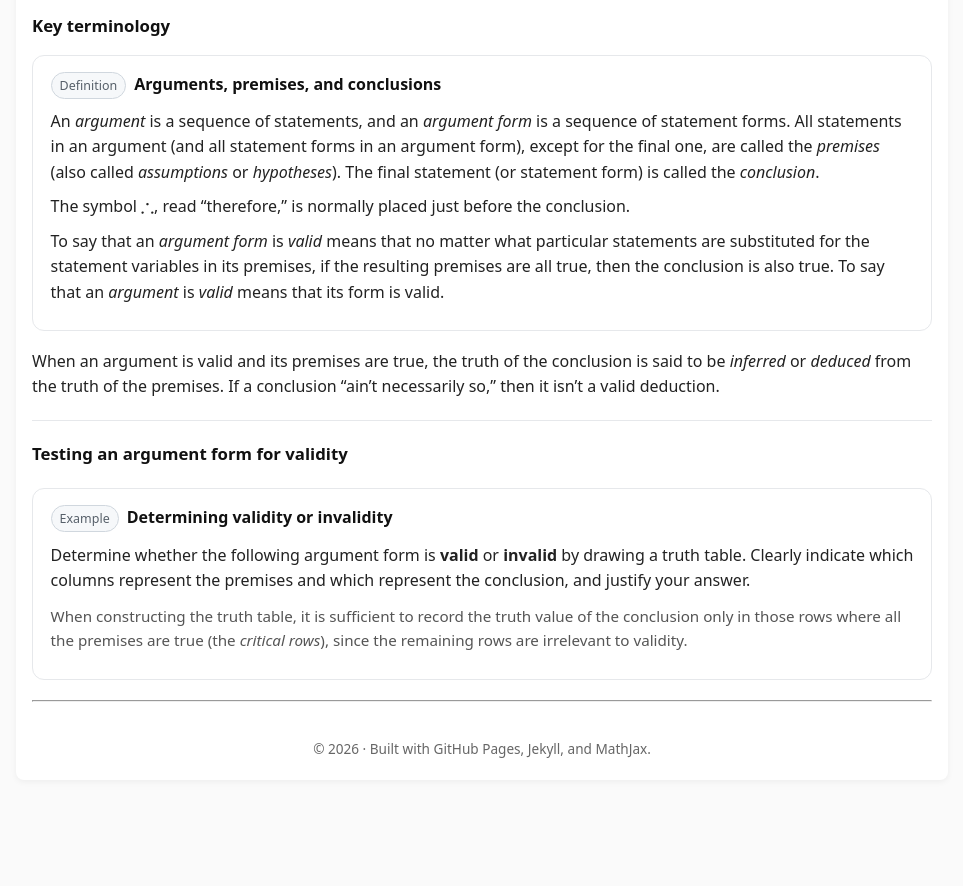
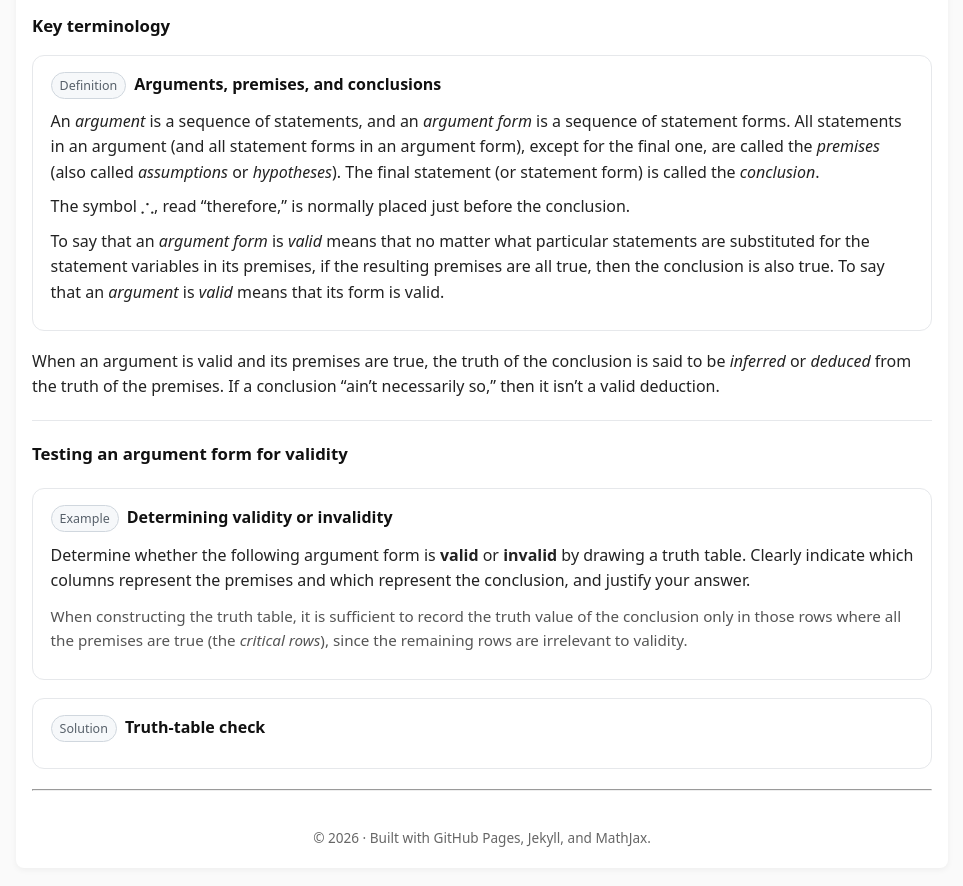
Before and after one commit to SaleemKamaludin/SaleemKamaludin.github.io, a Jekyll site: the page built from courses/comp1604/lecture-notes/lecture-01/index.md, in a window 1280 px wide and 900 px high, scrolled down 1874 px. Shown: the top 886 px of the window, without its empty margins (158-1121 px from the left). Built offline with Jekyll 4.4.1, drawn with Linux system fonts in a browser that asks for light colours; before the commit the page ends 2686 px from its top, so only the background shows below that.

Commit message:
Update index.md

```diff
--- a/courses/comp1604/lecture-notes/lecture-01/index.md
+++ b/courses/comp1604/lecture-notes/lecture-01/index.md
@@ -711,3 +711,12 @@ permalink: /courses/comp1604/lecture-notes/lecture-01/
       where all the premises are true (the <em>critical rows</em>), since the remaining rows are irrelevant to validity.
     </p>
   </div>
+
+
+
+<!-- Solution -->
+  <div class="box">
+    <div class="box-header">
+      <span class="tag">Solution</span>
+      <h5 class="title">Truth-table check</h5>
+    </div>
```
